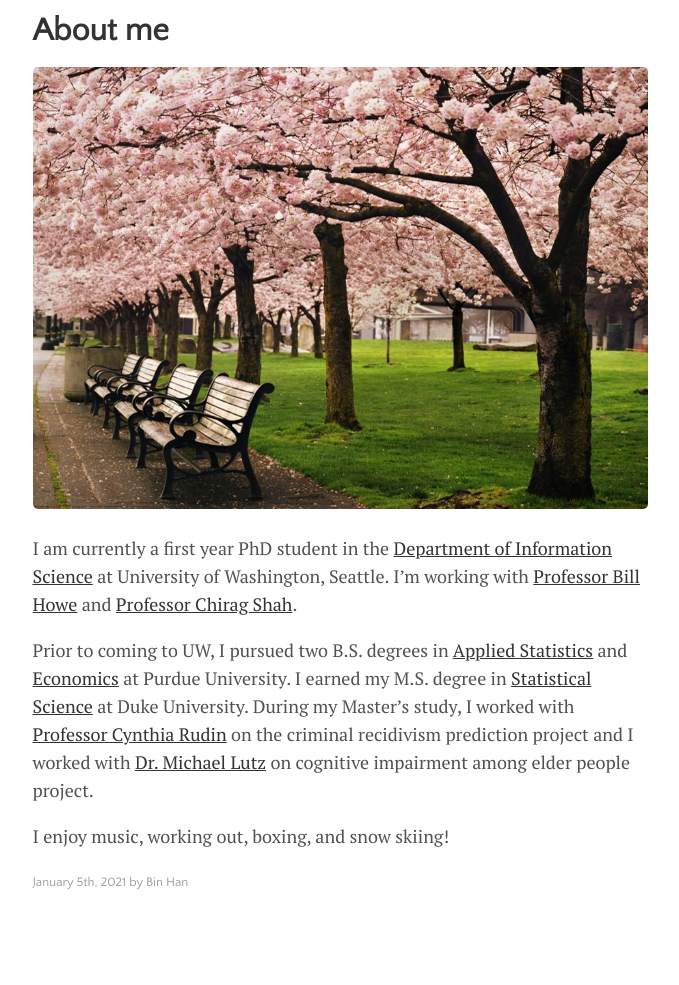
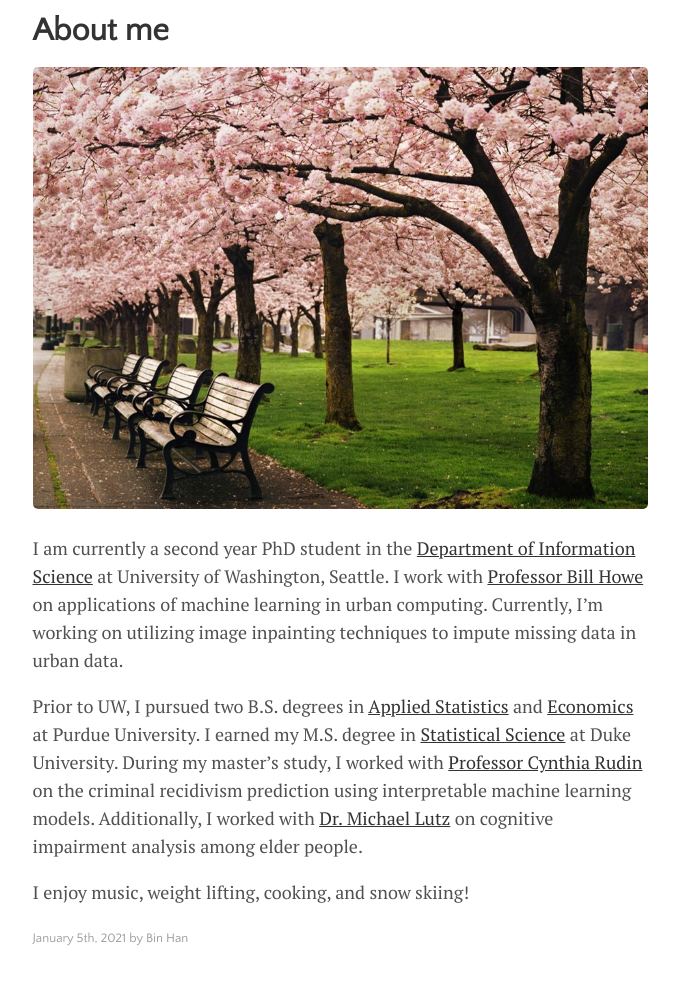
Before and after one commit to BeanHam/BeanHam.github.io, a Jekyll site: the page built from _posts/2021-01-05-about-the-author.md, in a window 1280 px wide, cut to the strip 112-1128 px from the top of the page. Shown: the top 985 px of the strip, without its empty margins (300-979 px from the left). Built offline with Jekyll 4.4.1, drawn with Linux system fonts in a browser that asks for light colours; before the commit the page ends 1072 px from its top, so only the background shows below that.

Commit message:
Update 2021-01-05-about-the-author.md

```diff
--- a/_posts/2021-01-05-about-the-author.md
+++ b/_posts/2021-01-05-about-the-author.md
@@ -7,8 +7,8 @@ tags: [documentation,sample]
 image: UW.jpg
 ---
 
-I am currently a first year PhD student in the [Department of Information Science](https://ischool.uw.edu/) at University of Washington, Seattle. I'm working with [Professor Bill Howe](https://faculty.washington.edu/billhowe/) and [Professor Chirag Shah](https://ischool.uw.edu/people/faculty/profile/chirags).
+I am currently a second year PhD student in the [Department of Information Science](https://ischool.uw.edu/) at University of Washington, Seattle. I work with [Professor Bill Howe](https://faculty.washington.edu/billhowe/) on applications of machine learning in urban computing. Currently, I'm working on utilizing image inpainting techniques to impute missing data in urban data.
 
-Prior to coming to UW, I pursued two B.S. degrees in [Applied Statistics](https://www.stat.purdue.edu/) and [Economics](https://krannert.purdue.edu/academics/Economics/) at Purdue University. I earned my M.S. degree in [Statistical Science](https://stat.duke.edu/) at Duke University. During my Master's study, I worked with [Professor Cynthia Rudin](https://users.cs.duke.edu/~cynthia/) on the criminal recidivism prediction project and I worked with [Dr. Michael Lutz](https://scholars.duke.edu/person/michael.lutz) on cognitive impairment among elder people project.
+Prior to UW, I pursued two B.S. degrees in [Applied Statistics](https://www.stat.purdue.edu/) and [Economics](https://krannert.purdue.edu/academics/Economics/) at Purdue University. I earned my M.S. degree in [Statistical Science](https://stat.duke.edu/) at Duke University. During my master's study, I worked with [Professor Cynthia Rudin](https://users.cs.duke.edu/~cynthia/) on the criminal recidivism prediction using interpretable machine learning models. Additionally, I worked with [Dr. Michael Lutz](https://scholars.duke.edu/person/michael.lutz) on cognitive impairment analysis among elder people.
 
-I enjoy music, working out, boxing, and snow skiing!
+I enjoy music, weight lifting, cooking, and snow skiing!
```
